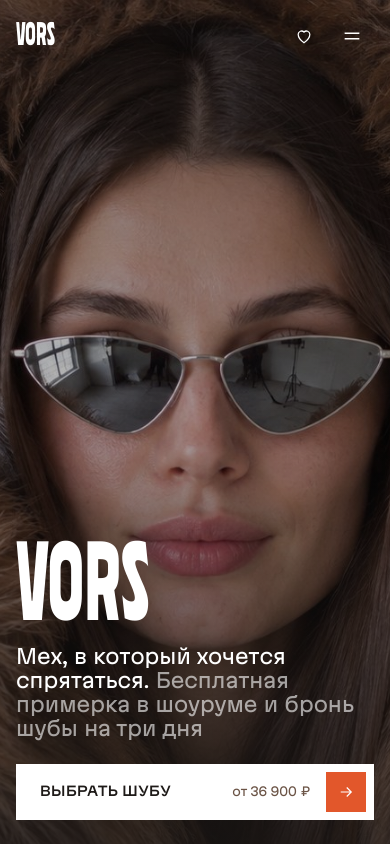
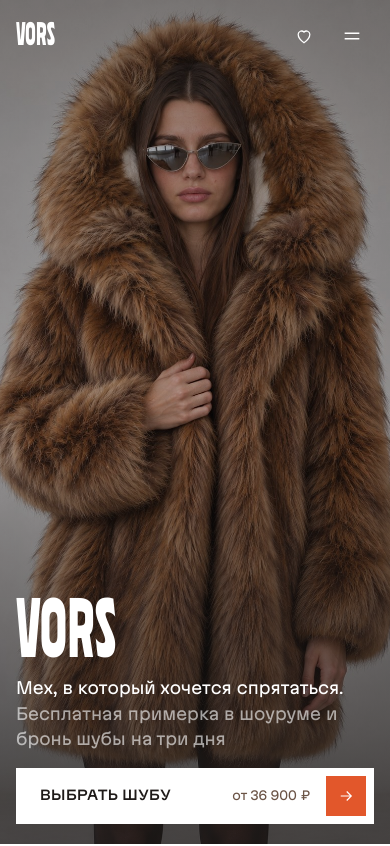
Before and after one commit to lianamrt2003-hub/sovelira, a Next.js app: page / in a window 390 px wide. Shown: the top 846 px of the page. Built offline with nearby package versions, Linux system fonts and the light colour scheme.

Commit message:
feat: обложка по референсу sure, новые шубы, шрифты и фото
Зачем: утверждённый первый экран и новые материалы для КТ-2

```diff
--- a/components/hero.tsx
+++ b/components/hero.tsx
@@ -16,13 +16,22 @@ export function Hero() {
   const [open, setOpen] = useState(false);
   return (
     <section aria-label="Обложка" className="relative h-svh min-h-140 overflow-hidden bg-ink text-paper">
+      {/* Телефон: вертикальное фото во весь рост, чтобы была видна шуба. Компьютер: горизонтальное. */}
+      <Image
+        src="/shuby/hero-model-mobile.jpg"
+        alt="Девушка в коричневой шубе с огромным меховым капюшоном, во весь рост"
+        fill
+        priority
+        sizes="100vw"
+        className="object-cover object-[50%_20%] brightness-[0.85] md:hidden"
+      />
       <Image
         src="/shuby/hero-model.jpg"
         alt="Девушка в коричневой шубе с огромным меховым капюшоном и в серебристых очках"
         fill
         priority
         sizes="100vw"
-        className="object-cover object-[50%_35%] brightness-[0.8]"
+        className="hidden object-cover object-[50%_35%] brightness-[0.8] md:block"
       />
       {/* затемнение снизу, чтобы белый текст читался на светлом фоне фото */}
       <div aria-hidden className="absolute inset-0 bg-linear-to-t from-ink/70 via-ink/10 to-ink/30"
@@ -52,17 +61,17 @@ export function Hero() {
         </nav>
       )}
 
-      <div className="absolute inset-x-4 bottom-6 z-10 flex flex-col gap-4 md:inset-x-10 md:bottom-10 md:flex-row md:items-end md:justify-between md:gap-12">
-        <h1 className="font-brand text-[clamp(6rem,17vw,15rem)] leading-[0.8]">VORS</h1>
+      <div className="absolute inset-x-4 bottom-5 z-10 flex flex-col gap-3 md:inset-x-10 md:bottom-10 md:flex-row md:items-end md:justify-between md:gap-12">
+        <h1 className="font-brand text-[clamp(4.5rem,17vw,15rem)] leading-[0.8]">VORS</h1>
         <div className="max-w-md md:mb-3">
-          <p className="text-title md:text-[1.375rem] md:leading-snug">
+          <p className="text-body md:text-[1.375rem] md:leading-snug">
             Мех, в который хочется спрятаться.{" "}
             <span className="opacity-60">Бесплатная примерка в шоуруме и бронь шубы на три дня</span>
           </p>
           {/* Кнопка под текстом: светлая, с ценой — сразу видно, куда нажать и сколько стоит */}
           <Link
             href="#collection"
-            className="group mt-6 flex h-14 items-center justify-between bg-paper pr-2 pl-6 text-ink transition-colors hover:bg-tile"
+            className="group mt-4 flex h-14 md:mt-6 items-center justify-between bg-paper pr-2 pl-6 text-ink transition-colors hover:bg-tile"
           >
             <span className="font-label text-label uppercase">Выбрать шубу</span>
             <span className="flex items-center gap-4">
```
Also changed, not shown: public/shuby/hero-model-mobile.jpg (added).
